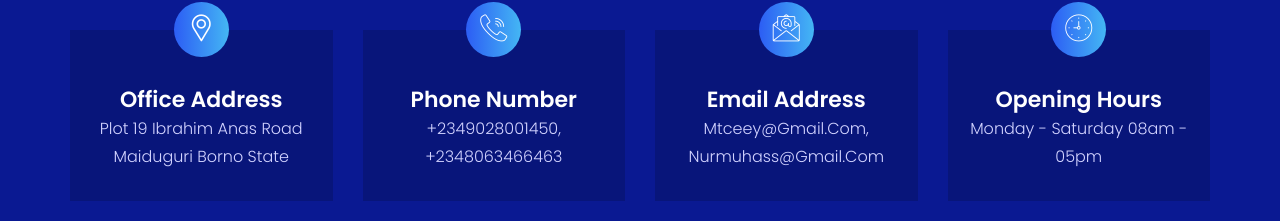
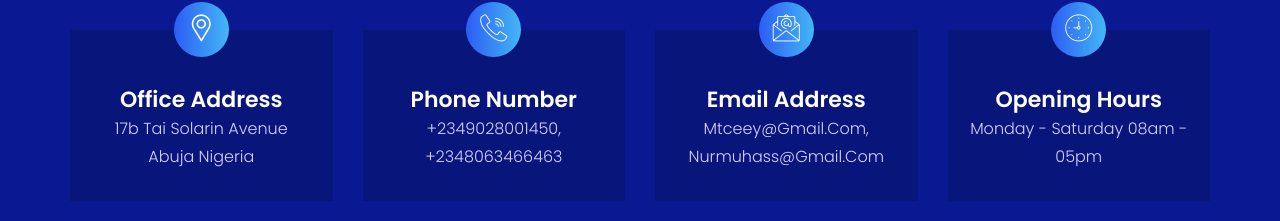
Before and after one commit to nurmuhass/Silicon_Valley, a plain HTML site: page contact-us.html in a window 1280 px wide. Shown: the part 1204-1425 px from the top of the page. Drawn offline with Linux system fonts and the light colour scheme; some packages are replaced by stand-ins of ours.

Commit message:
Update contact-us.html
address updated

```diff
--- a/contact-us.html
+++ b/contact-us.html
@@ -153,7 +153,7 @@
                         </div>
                         <div class="text-box">
                             <h4>office address</h4>
-                            <p>Plot 19 Ibrahim Anas Road Maiduguri Borno State</p>
+                            <p>17b Tai Solarin Avenue Abuja Nigeria</p>
                         </div>
                     </div>
                 </div>
```
